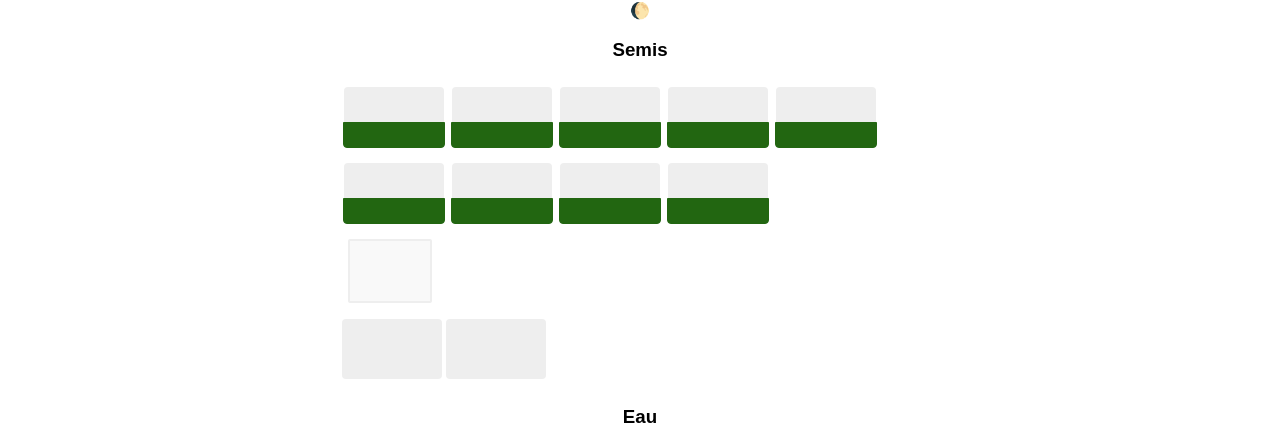
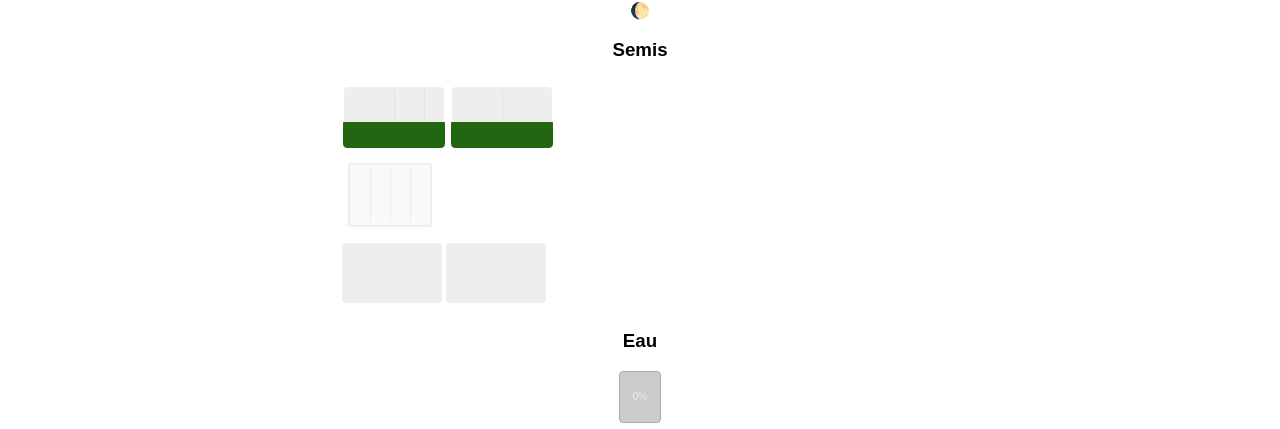
Before and after one commit to gre/jardin, a React (Create React App) app: page / in a window 1280 px wide. Shown: the part 117-546 px from the top of the page. Built offline with nearby package versions, Linux system fonts and the light colour scheme.

Commit message:
continue improving the data & app

```diff
--- a/data/events.json
+++ b/data/events.json
@@ -2,13 +2,13 @@
   {
     "type": "water-tank-status",
     "date": "2017-01-01",
-    "item": "tank-1",
+    "box": "tank-1",
     "value": 1
   },
   {
     "type": "water-tank-status",
     "date": "2017-01-01",
-    "item": "tank-2",
+    "box": "tank-2",
     "value": 0
   },
   {
@@ -446,55 +446,77 @@
     "link": "https://fr.wikipedia.org/wiki/Nicola_(pomme_de_terre)"
   },
   {
+    "type": "define-seedling",
+    "date": "2017-01-21",
+    "id": "eggbox-1",
+    "name": "Boite oeuf 1",
+    "group": "eggbox"
+  },
+  {
+    "type": "define-seedling",
+    "date": "2017-01-21",
+    "id": "eggbox-2",
+    "name": "Boite oeuf 2",
+    "group": "eggbox"
+  },
+  {
     "type": "start-seedling",
     "date": "2017-01-21",
-    "item": "eggbox-1",
+    "box": "eggbox-1",
     "species": "pomme_de_terre_nicola"
   },
   {
     "type": "start-seedling",
     "date": "2017-01-21",
-    "item": "eggbox-2",
+    "box": "eggbox-2",
     "species": "pomme_de_terre_nicola"
   },
   {
     "type": "photo",
     "date": "2017-01-21",
-    "items": ["eggbox-1","eggbox-2"],
+    "boxs": ["eggbox-1","eggbox-2"],
     "photo": "https://lh3.googleusercontent.com/aDGw3cQKy0KZpBVrOO4nIPI-rMAaDCgKWN90iMe4ZLbpJVk8ZJyRWHtftVMDF3tjj-YJczsMU2vtIAeGa-V41j3kM5F-YbR7JkxKFM0Ggc04vnBW33Ofkg7uzD-n7o6Xdp_KrNkMa2Jb-uDxcfNm1uDKKJPuth3-u29fMQMOyYMU8su0g0lJBo-NqoxuCCc7ZbGhevdN62QhyLhEVdzR-A_Jq8FbYsW10zIgnAc29Zgrrc261Qlh1iR58SmtOh9lgUH2lATBoGob_Tu2ozrUHNFp2d1b7oGOBjSn4Tct7KPMuqUb7dolID4iUPaV74QgJ1RscLeAoXCK-Qhh1_U6kGxfz1CiOS1xJpcwtnigcRdYc6ls5MzdebH1sngmhqUBre9lhFWCIu5IlKSpVf6TPA3WJ-ipKiTAp6IPDId6p2nLMfEXiJTqWRugnKSaGL0X8fNgJ_kIJKVqpMzG1deEB63Ah0liKJuSaNZIGCSoj6Ihvh9poVl3g8XmopcACVn39QY2Hr2QICCDHsax5bVxgWRWLfsr5XCjsrbYb34WJeqztCztbOLlnV3eoFBut6nLMJTRZADcOdBOfWtQQyQIfD7vQGc3Nfag457Pjorl-a3YsV2L5iVwLCmuOswWhkrQQZo88uiNq-VKcDMte_RjQoPT3yhXrMOxayZkiRq_wfQ=w1664-h1248-no"
+  },
+  {
+    "type": "define-seedling",
+    "date": "2017-01-27",
+    "id": "starter-1",
+    "name": "MiniSerre 1",
+    "group": "starter",
+    "sectionSplitters": [ 0.5, 0.8 ]
   },
   {
     "type": "start-seedling",
     "date": "2017-01-27",
-    "item": "starter-1",
-    "boxRange": [0, 0.5],
+    "box": "starter-1",
+    "section": 0,
     "species": "oignon_stuttgart",
     "count": 50
   },
   {
     "type": "start-seedling",
     "date": "2017-01-27",
-    "item": "starter-1",
-    "boxRange": [0.5, 0.8],
+    "box": "starter-1",
+    "section": 1,
     "species": "marketmore_76",
     "count": 8
   },
   {
     "type": "start-seedling",
     "date": "2017-01-27",
-    "item": "starter-1",
-    "boxRange": [0.8, 1],
+    "box": "starter-1",
+    "section": 2,
     "species": "corno_di_toro_rouge",
     "count": 4
   },
   {
     "type": "photo",
     "date": "2017-01-27",
-    "items": ["starter-1"],
+    "boxs": ["starter-1"],
     "photo": "https://lh3.googleusercontent.com/AVGuBncfXbnSadSeKDD3LTrAOZegVDFQgOmFtu-OvDXgzLWdn6HztssQSn_5XXEQOUsqZCsn9qJzVA0uH_vre2a14VW0px4-LQXCcqlUoUWIK8uk2YrpawyiJ-W2vuYuFTlhuVYWSCGBwVlhi4nHWKj5otbLn5rm1Wzo6dPTVLLZBu_Na__GjlJCt1XURK5xv-7GIrxxJ5aKraIAjD_83gX3Arf-CDJgrWO1AsuLj2LiWZYrUpTBOfkn9tVokKXH94_unrin7JZZYh5Ru6Zp1YsaPmmHVxPLqgVhuWMS4MbcNc_FPHwuDmAq-ykrB7vvOlT2tC8pOt9II4oPU-16xc4w42s4OIemKxm0ND3NgF0UQc3GPGGIPWZx04On9rFGFyFhedGE_DqGXixxW5CYOIorqSOVtjujVUVZEXVvSQRt_kQ8v8Ik6zqKGMI1j0ZaEPEdWnNvfbGieucEjkv0u_omUMi7hwa4RLlrfhvMCMH5T_1CVm9DpiS9jbMyrjCvXMN75TlatB_RVBFBJBzXkNKMvE9BXcVXNmVPaLJ_FVy0SOvJ8aQmUIvVccojfPbfetU_1s77vzNpVCdhCBwW5hDQZfrpdJFwFgfolSt6HZ2SQsweHjCr0A=w438-h582-no"
   },
   {
-    "type": "etalage_compost",
+    "type": "etalage-compost",
     "date": "2017-01-29",
     "place": "potager",
     "potager": "gauche",
@@ -508,33 +530,53 @@
     "level": 0.1
   },
   {
+    "type": "define-seedling",
+    "date": "2017-01-31",
+    "id": "bigbox-1",
+    "name": "BacSemis",
+    "group": "bigbox",
+    "sectionSplitters": [
+      0.25,
+      0.5,
+      0.75
+    ]
+  },
+  {
     "type": "start-seedling",
     "date": "2017-01-31",
-    "item": "bigbox-1",
-    "boxRange": [0, 0.25],
+    "box": "bigbox-1",
+    "section": 0,
     "species": "laitue_reine_de_mai",
     "count": 100
   },
   {
     "type": "start-seedling",
     "date": "2017-01-31",
-    "item": "bigbox-1",
-    "boxRange": [0.5, 0.75],
+    "box": "bigbox-1",
+    "section": 1,
+    "species": "laitue_appia",
+    "count": 100
+  },
+  {
+    "type": "start-seedling",
+    "date": "2017-01-31",
+    "box": "bigbox-1",
+    "section": 2,
     "species": "red_ball_jets",
     "count": 100
   },
   {
     "type": "start-seedling",
     "date": "2017-01-31",
-    "item": "bigbox-1",
-    "boxRange": [0.75, 1],
+    "box": "bigbox-1",
+    "section": 3,
     "species": "blonde_de_paris",
     "count": 100
   },
   {
     "type": "photo",
     "date": "2017-01-31",
-    "items": ["bigbox-1"],
+    "boxs": ["bigbox-1"],
     "photo": "https://lh3.googleusercontent.com/8fbsbRje2_Nu5DRBiwnn1KcSeO5lnOM2Y-5fRPxO2NVk0vZeER-hRxCXe0m_A5jg0Adwfg0KSQj9gAL3j507JQLrCYj2xqZmnvZqa6WpFJ7QQKMqwU4azBrcPeNOVQTkwln39_RU-21x3a6abEWgRenLCKWrL2uBU33ZR_sdqIB-cVQpclRylT1O5Rv5F2hQaYdPuauPPcXxfsAIIygESTgpq4qVfYkjEXIbNcAKbSi2n_IN2AziEnTRu6gBcdhKLJi3nkOZUAcKyZYYvcP0Jm1OrSudXSevJ_4iJAsd3RKkahch8ocSXG0ckqYuI-UHfb2c-u3JK-a76k763sNgsZVVUiXwnXe6aBC6UrVnJvPB2ehxXIcuqjCySQtIh9Q_ZOjapLXz5x_psKIfySt-6dRP_X5zdl7A3obzHFIrYAJWlqyoOpMxXAjSG291Vs-L1xVVW7vWsAFnP9c96TD-nakYz3fhGZ8oLhe2_KcGCxZwmZ2q3aCRLsfyVBHp4mJrBhs6JifUrRzUtyLNajNWQh-XSH-qnFJeE9dA0Ls-3tFG9yeS00vHaoVxZI-joJ2FlLh2OeDM1DRct1oxxf7lNuBFeqPJ7XMEcYvxfxDJ3te_frdc0fG-EP9pmhrj2ngUU2qEuX2BOITKegUSPF4wPUeHHvp3JLn7Ex-xbwHIF4k=w950-h1266-no"
   },
   {
@@ -603,31 +645,86 @@
   {
     "type": "photo",
     "date": "2017-02-03",
-    "items": ["starter-1"],
+    "boxs": ["starter-1"],
     "photo": "https://lh3.googleusercontent.com/zqXg6BN_cIyrhjnolBAfWyDzvFczNxbsjYD3sGA546Pd-JLyXl7BskAhz8OPc6zfnkTyc99yvjh22qlG6Lccl8WUSyo7QhfNW9wnfyHqlMxeixG4rowKmR-2Bo1t7mUBZ2mrXCdVFIkpQa8JJfBWK9T9IQJWorihTgDz5N2TJ_AZ27yRhhTJGMPEu94pyUdVqa9pvZ_UE7VXR2kM6qOIx4c5fjFCnlZLo1SwIN1-qxpQ7a80VsjecXhnLQp3ujmSE8ySN9oDe1JW0Vx_CnzAgLTpQQJHDxVQ0KsxTWT7jaNOfqRKfCBPgNO2lxm7wtJ0U52s-hfmH4SiRmPIOFf_R7u4_HCDKYLYkPTeszZ21JybgRFBkl0WApMg0IWmZcqTv6g-nBLkm1XtkQWGGiZScDzTLnvNLmffw5FNWUpDIezs491g--MMU1yBAadZPCYeOvYNXES6xba5U1RUa6n9y4ij3QDoh4ytgWjq9U9jaKQaB3-OH7gTQLuAtfj06L5S0Tfl3BEPe9Gw19bd8ZwY1cPhqbq_JSdVmeY61vXk5KdrlULSbc5rsl5CMHRortpaOfOGYx4IYl_6JX5_zN1moQv1NHYdLyBP9t-pKVgvyMS3UAMIfItU36yH_8fll1Vxwf479BrwpuCcfso9186YhvFpvS-H8wgO5Xu4Cd3KDWQ=w1206-h1606-no"
   },
   {
     "type": "photo",
     "date": "2017-02-03",
-    "items": ["bigbox-1"],
+    "boxs": ["bigbox-1"],
     "photo": "https://lh3.googleusercontent.com/gAc32PpB3Y0Ihcg6eWLGaseNT0Id5zEawEXFoCzlL_XIZiyZFQFCxJFUpw3f-aQF5pGfw6daW6p1cXsRFTjDgkbpp_zYPiDZKfa4d_HnUZft8kul7TuKX1BPGDTUw4lJW1LWv1gSJm6WSkvWbTaHtcm6eQ5y3S4kS6BnveuDafvV0OlJSSBJ1uNlciMribTGaYK2lgZzLgJUaWxQZ2uNRm4v833Ewkju6HZA7vFFDE9Ko03lV24VzjQIXe-qukZGXqYTNZUuIm2XFooJpg5Xd39e1S-74aFj3lCpqI5YoDfwjEnmWmZJ_vaCrtREmx7GPALb4rbeiFRuJfbfm_UDgRhwn3-vg7UCB3K0GXqFZzmaBycANB1RH9fQKoiZmhQdWnDFzYXQCTsErdjiOVZZETD8mJZ3DYlVaPSP76IDUG-p4euAnLOjycB3sMagJxAkF97amL0TjNviqhf_vAs1tjHVZ3mJ4AmLhrpKYzTEtuWcBsLzQCVufTBjAcWAAqjYBxYvJB3zwchw1on3doHQ1J5AWd-e_9bSADa_WlZS6UuSaLD6fTFlHr-ZjS6304wSJRX86-nKakmcaNe9rim3r51KWPu7JyMPuMByLAd8iQMqvgZjcaMtSiMLvWUafRmWe5O4EZnvnEqLQdVlcd7XSuuSGyL6-NtYKiHzpUKg6pk=w1206-h1606-no"
   },
   {
     "type": "status-germination",
-    "item": "bigbox-1",
-    "range": [0, 0.75],
+    "box": "bigbox-1",
+    "date": "2017-02-03",
+    "section": 0,
     "length_cm": 0.5
   },
   {
     "type": "status-germination",
-    "item": "starter-1",
-    "range": [0.5, 0.8],
+    "box": "bigbox-1",
+    "date": "2017-02-03",
+    "section": 1,
     "length_cm": 0.5
   },
   {
     "type": "status-germination",
-    "item": "starter-1",
-    "range": [0, 0.5],
+    "box": "bigbox-1",
+    "date": "2017-02-03",
+    "section": 2,
+    "length_cm": 0.5
+  },
+  {
+    "type": "status-germination",
+    "box": "starter-1",
+    "date": "2017-02-03",
+    "section": 1,
+    "length_cm": 0.5
+  },
+  {
+    "type": "status-germination",
+    "box": "starter-1",
+    "date": "2017-02-03",
+    "section": 0,
     "length_cm": 0.2
+  },
+  {
+    "type": "define-seedling",
+    "id": "starter-2",
+    "group": "starter",
+    "name": "MiniSerre 2",
+    "date": "2017-02-04",
+    "sectionSplitters": [0.5]
+  },
+  {
+    "type": "start-seedling",
+    "date": "2017-02-04",
+    "box": "starter-2",
+    "section": 0,
+    "species": "poireau_carentan2",
+    "count": 50
+  },
+  {
+    "type": "start-seedling",
+    "date": "2017-02-04",
+    "box": "starter-2",
+    "section": 1,
+    "species": "poireau_gprm",
+    "count": 50
+  },
+  {
+    "type": "define-seedling",
+    "id": "bac-1",
+    "group": "bac",
+    "name": "Bac 1",
+    "date": "2017-02-04"
+  },
+  {
+    "type": "start-seedling",
+    "date": "2017-02-04",
+    "box": "bac-1",
+    "species": "ciboulette_tfd",
+    "count": 200
   }
 ]
--- a/package.json
+++ b/package.json
@@ -6,6 +6,7 @@
     "react-scripts": "0.8.5"
   },
   "dependencies": {
+    "invariant": "^2.2.2",
     "moment": "^2.17.1",
     "react": "^15.4.2",
     "react-dom": "^15.4.2",
--- a/src/App.css
+++ b/src/App.css
@@ -13,13 +13,13 @@
   margin: 10px auto;
 }
 
-.seedling {
+.seedling-group {
   display: flex;
   flex-direction: row;
   flex-wrap: wrap;
 }
 
-.seedlingStarter {
+.seedling.starter {
   position: relative;
   width: 100px;
   height: 60px;
@@ -27,24 +27,19 @@
   border-radius: 4px;
   margin: 8px 4px;
 }
-.seedlingStarter-bottom {
+.seedling.starter .decorator {
   background: #261;
   border-radius: 0 0 4px 4px;
   border: 1px #261 solid;
   position: absolute;
+  z-index: 1;
   width: 100%;
   height: 40%;
   bottom: -1px;
   left: -1px;
 }
 
-.bigboxes {
-  display: flex;
-  flex-direction: row;
-  flex-wrap: wrap;
-}
-
-.bigBox {
+.seedling.bigbox {
   position: relative;
   width: 80px;
   height: 60px;
@@ -54,19 +49,27 @@
   margin: 8px;
 }
 
-.eggboxes {
-  display: flex;
-  flex-direction: row;
-  flex-wrap: wrap;
-}
-
-.eggBox {
+.seedling.eggbox {
   position: relative;
   width: 100px;
   height: 60px;
   background: #eee;
   border-radius: 4px;
   margin: 8px 2px;
+}
+
+.seedling .splitters .splitter {
+  position: absolute;
+  top: 5%;
+  height: 90%;
+  width: 1px;
+  background: rgba(128,128,128,0.1);
+}
+
+.seedling .body .section {
+  position: absolute;
+  top: 0%;
+  height: 100%;
 }
 
 .waterTanks {
--- a/src/App.js
+++ b/src/App.js
@@ -23,9 +23,32 @@ class MoonPhase extends Component {
   }
 }
 
+class Seedling extends Component {
+  render() {
+    const {seedling} = this.props;
+    return <div className={["seedling", seedling.group].join(" ")}>
+      <div className="body">
+      {(seedling.sections||[]).map((section, i) => {
+        const startSplit = (seedling.sectionSplitters||[])[i - 1] || 0;
+        const endSplit = (seedling.sectionSplitters||[1])[i] || 1;
+        return <div
+          className={["section", "species-"+section.species].join(" ")}
+          style={{ left: (100 * startSplit)+"%", width: (100 * (endSplit - startSplit))+"%" }}
+        />;
+      })}
+      </div>
+      <div className="splitters">
+      {(seedling.sectionSplitters||[]).map((split, i) =>
+        <span className="splitter" style={{ left: (100 * split)+"%" }} />
+        )}
+      </div>
+      <div className="decorator" />
+    </div>;
+  }
+}
 class SeedlingStarter extends Component {
   render() {
-    const {id} = this.props;
+    const {id, seedling} = this.props;
     return <div className="seedlingStarter">
       <div className="seedlingStarter-bottom" />
     </div>;
@@ -49,23 +72,24 @@ class EggBox extends Component {
   }
 }
 
-class Seedling extends Component {
+class Seedlings extends Component {
   render() {
+    const { seedlings } = this.props;
     return <div>
-      <div className="seedling">
-        {[1,2,3,4,5,6,7,8,9].map(i =>
-          <SeedlingStarter
+      <div className="seedling-group">
+        {[1,2].map(i =>
+          <Seedling
             key={i}
-            id={"starter-"+i}
+            seedling={seedlings["starter-"+i]}
           />
         )}
       </div>
-      <div className="bigboxes">
-        <BigBox id="bigbox-1" />
+      <div className="seedling-group">
+        <Seedling seedling={seedlings["bigbox-1"]} />
       </div>
-      <div className="eggboxes">
-        <EggBox id="eggbox-1" />
-        <EggBox id="eggbox-2" />
+      <div className="seedling-group">
+        <Seedling seedling={seedlings["eggbox-1"]} />
+        <Seedling seedling={seedlings["eggbox-2"]} />
       </div>
     </div>;
   }
@@ -145,7 +169,7 @@ class App extends Component {
             <MoonPhase moon={moon} />
           </div>
           <h3>Semis</h3>
-          <Seedling />
+          <Seedlings seedlings={data.seedlings} />
           <h3>Eau</h3>
           <div className="waterTanks">
           {Object.keys(data.waterTanks).map(id =>
--- a/src/logic/consumeEventsForDate.js
+++ b/src/logic/consumeEventsForDate.js
@@ -1,70 +1,82 @@
+import invariant from "invariant";
 import events from "../../data/events.json";
 import families from "../../data/families.json";
-
-function sortByDate (a, b) {
-  return new Date(a.date) - new Date(b.date);
-}
 
 const initialState = {
   photos: [],
   waterTanks: {},
   families,
   seeds: {},
-  seedling: {},
+  seedlings: {},
   garden: {},
   compost: { level: 0 },
-};
-const initialAreas = {
-  ranges: [],
-  elements: [],
+  lastEvent: null,
 };
 
-function updateArea (areas, range, areaUpdate) {
-  areas = {
-    ranges: [...areas.ranges],
-    elements: [...areas.elements],
-  };
-  if (!range) range=[0,1];
-  const [from,to] = range;
-  if (areas.ranges.length===0) {
-    areas.ranges = [1];
-    areas.elements = [areaUpdate(null)];
+function reducer (state, event) {
+  invariant(event.date, "event %s have a date", event);
+  if (state.lastEvent) {
+    invariant(new Date(state.lastEvent.date)<=new Date(event.date), "event %s is before previous event %s", event, state.lastEvent);
   }
-  // TODO: implement the splitting of range..
-  return areas;
-}
-
-function reducer (state, event) {
-  state = { ...state };
+  state = { ...state, lastEvent: event };
   switch (event.type) {
-  case "photo":
+  case "photo": {
     state.photos = [ ...state.photos, event ];
     break;
-  case "water-tank-status":
+  }
+  case "water-tank-status": {
     state.waterTanks = { ...state.waterTanks };
     state.waterTanks[event.item] = event.value;
     break;
-  case "add-seeds":
+  }
+  case "add-seeds": {
     state.seeds = {...state.seeds};
     state.seeds[event.species] = {
       ...event,
     };
     break;
-  case "compost-status":
+  }
+  case "compost-status": {
     state.compost = {...state.compost};
     state.compost.level = event.level;
     break;
-  case "start-seedling":
-    state.seedling = {...state.seedling};
-    const item =
-      !(event.item in state.seedling)
-      ? { areas: initialAreas }
-      : { ...state.seedling[event.item] };
-    item.areas = updateArea(item.areas, event.boxRange, (area) => {
-      return area;
-    });;
-    state.seedling[event.item] = item;
+  }
+  case "define-seedling": {
+    state.seedlings = {...state.seedlings};
+    let {sectionSplitters} = event;
+    if (!sectionSplitters) sectionSplitters = [];
+    state.seedlings[event.id] = {
+      ...event,
+      sections: [...sectionSplitters, 1].map(endPos => null),
+    };
     break;
+  }
+  case "start-seedling": {
+    state.seedlings = {...state.seedlings};
+    invariant(event.box in state.seedlings, "%s is defined in seedling", event.box);
+    const section = state.seedlings[event.box].sections[event.section||0] = { ...event };
+    delete section.type;
+    delete section.id;
+    delete section.section;
+    break;
+  }
+  case "status-germination": {
+    state.seedlings = {...state.seedlings};
+    let section = state.seedlings[event.box].sections[event.section||0];
+    section = state.seedlings[event.box].sections[event.section||0] = {
+      ...section,
+      ...event,
+    };
+    delete section.type;
+    delete section.id;
+    delete section.section;
+    break;
+  }
+  case "etalage-compost": {
+    break;
+  }
+  default:
+    invariant(false, "unsupported event %s", event.type);
   }
   return state;
 }
@@ -72,5 +84,4 @@ function reducer (state, event) {
 export default (date) =>
   [...events]
   .filter(e => new Date(e.date) <= date)
-  .sort(sortByDate)
   .reduce(reducer, initialState);
```
Also changed, not shown: 1 other file (tests, documents, lock files or other folders).
